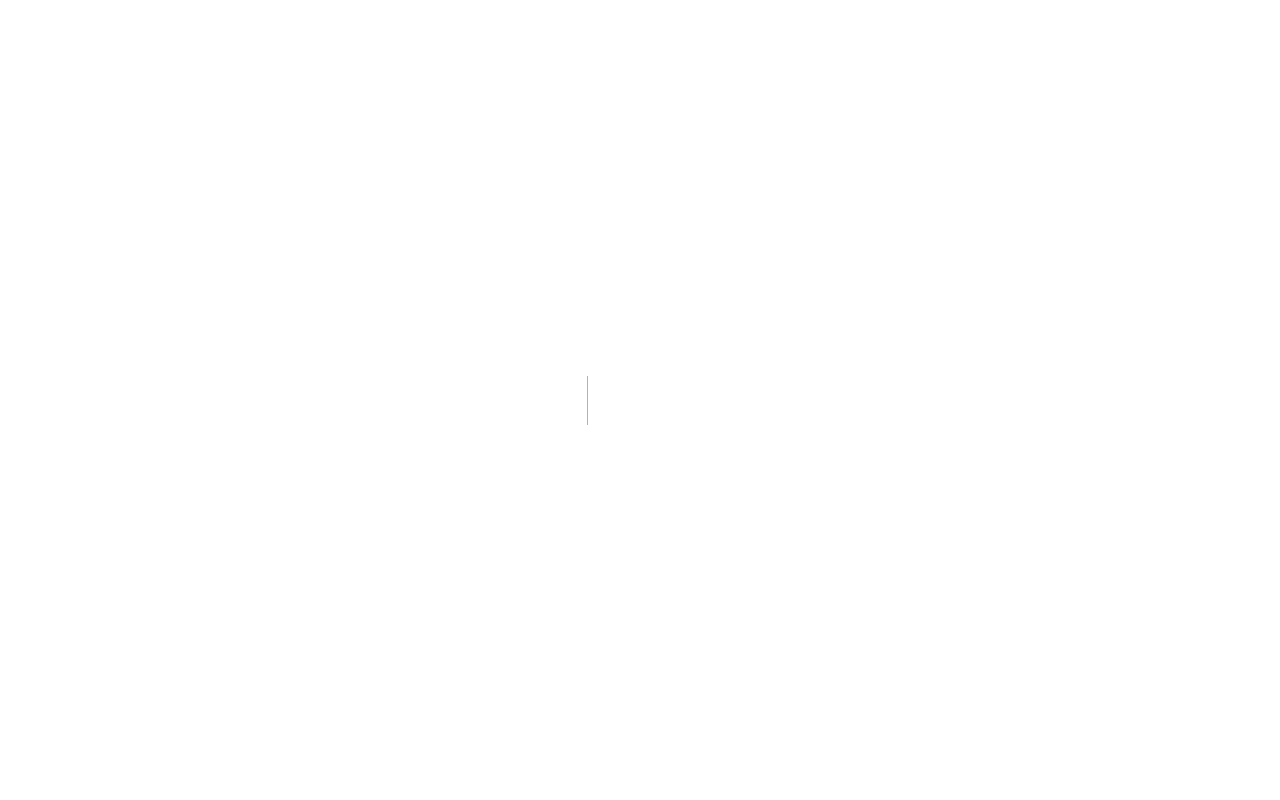
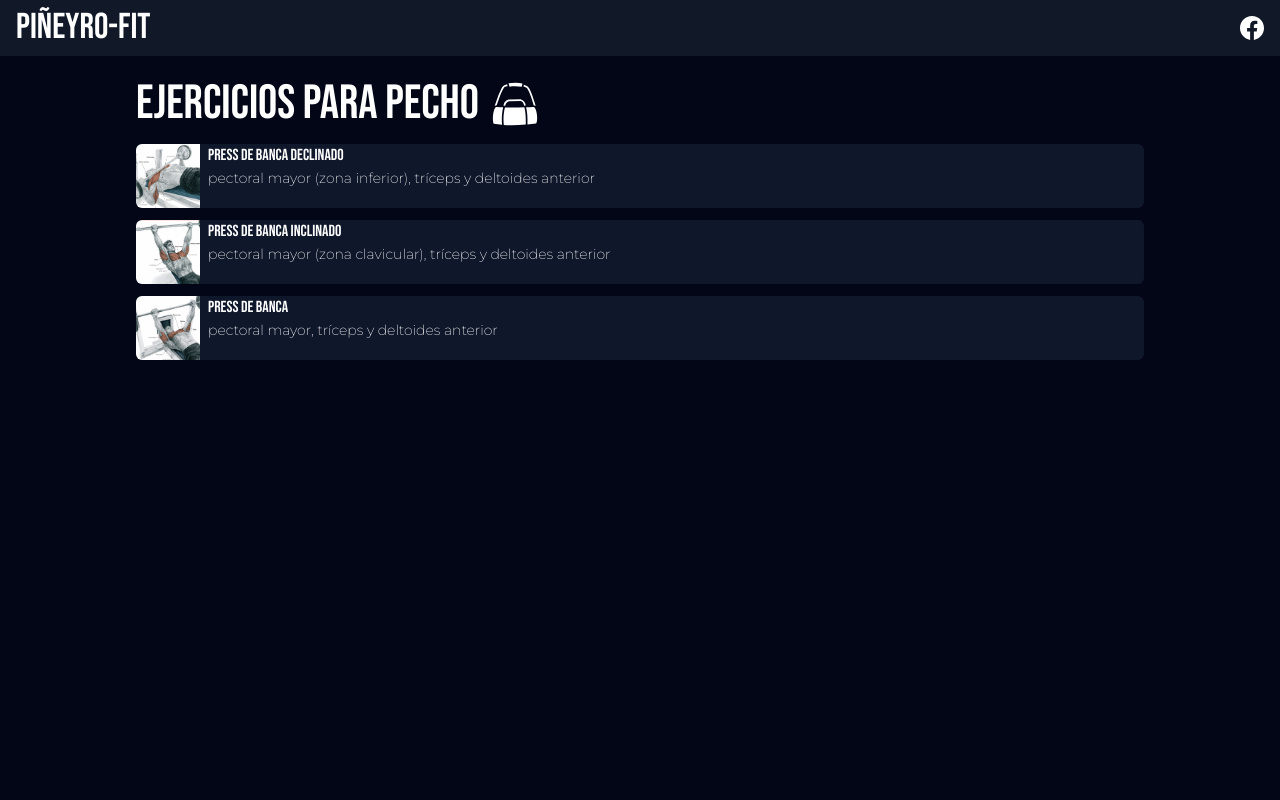
Before and after one commit to JasubiPL/Entrenate-Web, a Next.js app: page /ejersicioengym/pecho in a window 1280 px wide. Before the commit this address had no page. Shown: the top 800 px of the page. Built offline with nearby package versions, Linux system fonts and the light colour scheme.

Commit message:
added chest exercises page

```diff
--- a/pages/ejersicioengym/pecho/[id].js
+++ b/pages/ejersicioengym/pecho/[id].js
@@ -1,9 +1,8 @@
 import { readFile, readdir } from "fs/promises"
 import { basename } from "path"
 import PrincipalLayout from "@/components/PrincipalLayout"
-import Link from "next/link"
 
-export default function Comic({ img, name, muscles_involved, execution, caution, }){
+export default function ChestExcercise({ img, name, muscles_involved, execution, caution, }){
   return(
     <PrincipalLayout title={name}>
       <main className="w-full items-center flex flex-col mb-8">
--- /dev/null
+++ b/pages/ejersicioengym/pecho/index.jsx
@@ -0,0 +1,59 @@
+import PrincipalLayout from "@/components/PrincipalLayout";
+import fs from "fs/promises"
+import Link from "next/link";
+import path from "path";
+import { GiGymBag } from 'react-icons/gi'
+
+export default function ChestExcercisesMenu({ excercises }) {
+
+  return (
+    <PrincipalLayout title='Ejersicios para pecho'>
+      <main className="w-full flex min-h-screen justify-center bg-slate-950">
+        <section className="w-full max-w-5xl p-2">
+          <h2 className="text-3xl lg:text-5xl flex gap-3 my-4">
+            Ejercicios para Pecho <GiGymBag />
+          </h2>
+          <ul className="w-full max-w-5xl flex flex-col gap-3">
+            {excercises.map(excercise =>{
+              return (
+                <Link key={excercise.id} href={`/ejersicioengym/pecho/${excercise.id}`}>
+                  <li className="w-full h-16 flex gap-2 bg-slate-900 rounded-md overflow-hidden">
+                    <div className="h-full aspect-square flex">
+                      <img src={excercise.img} alt={excercise.title}
+                      className="w-full object-cover"
+                      />
+                    </div>
+                    <div >
+                      <h3>{excercise.name}</h3>
+                      <p className="text-sm font-light">{excercise.muscles_involved.principal}</p>
+                    </div>
+                  </li>
+                </Link>
+              )
+            })}
+          </ul>
+        </section>
+      </main>
+    </PrincipalLayout>
+  );
+};
+
+export async function getStaticProps() {
+  const dirPath = path.join(process.cwd(), './excercises/gym-excercises/chest');
+  const fileNames = await fs.readdir(dirPath);
+
+  const excercises = await Promise.all(fileNames.map(async (fileName) => {
+    const filePath = path.join(dirPath, fileName);
+    const fileContent = await fs.readFile(filePath, 'utf-8');
+    const excercise = JSON.parse(fileContent);
+    return excercise;
+  }));
+
+  //console.log(excercises)
+
+  return {
+    props: {
+      excercises,
+    },
+  };
+}
```
